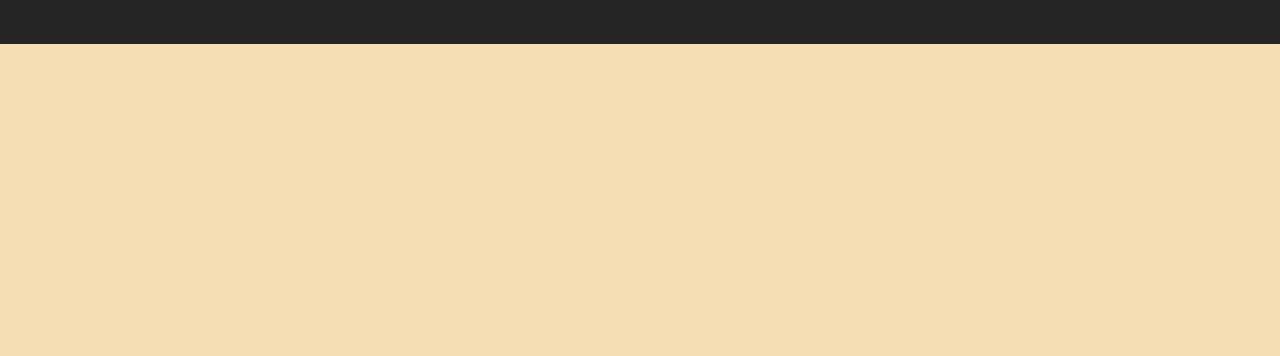
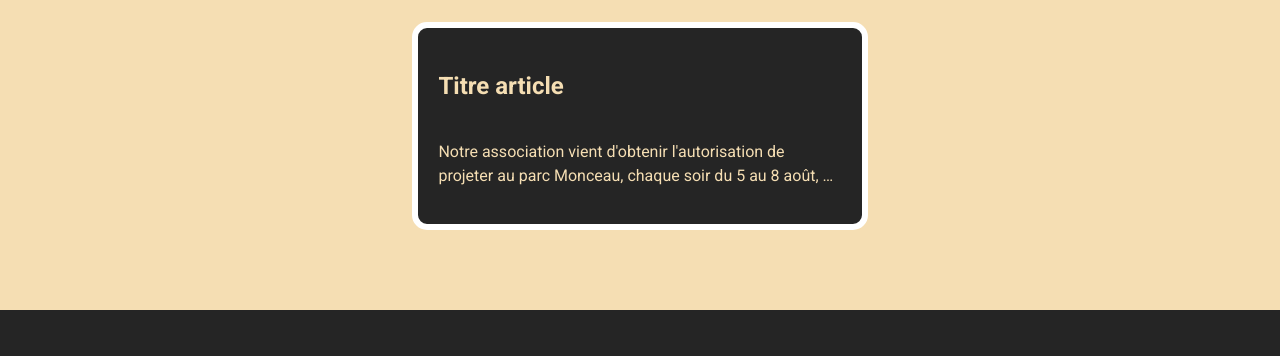
Before and after one commit to m-delacre/OCPHP_P3_maquettes, a website built with Vite: page news.html in a window 1280 px wide. Shown: the part 1920-2276 px from the top of the page. Before the commit the page ends 1964 px from the top, so only its background shows below. Built offline with nearby package versions, Linux system fonts and the light colour scheme.

Commit message:
modification style page article

```diff
--- a/news.html
+++ b/news.html
@@ -99,6 +99,31 @@
             Monceau, chaque soir du 5 au 8 août, de 18 heures à minuit.
           </p>
         </article>
+        <article>
+          <h2>Titre article</h2>
+          <p>
+            Notre association vient d'obtenir l'autorisation de projeter au parc
+            Monceau, chaque soir du 5 au 8 août, de 18 heures à minuit.
+          </p>
+        </article>
+        <article>
+          <h2>Titre article</h2>
+          <p>
+            Notre association vient d'obtenir l'autorisation de projeter au parc
+            Monceau, chaque soir du 5 au 8 août, de 18 heures à minuit. Lorem
+            ipsum dolor sit amet consectetur, adipisicing elit. Sequi, tempora
+            rem? Nostrum velit eveniet ducimus in voluptas, placeat
+            exercitationem, natus laboriosam quia officia fugit voluptate animi
+            debitis delectus odit perferendis?Lorem ipsum dolor, sit amet
+            consectetur adipisicing elit. Cumque ipsam quisquam ipsum deserunt
+            quae impedit minima delectus quidem, accusamus veniam earum vero
+            temporibus blanditiis dolore cupiditate suscipit aperiam laboriosam
+            tenetur. Lorem ipsum dolor sit amet consectetur adipisicing elit.
+            Temporibus, amet. Dicta officia totam harum deleniti cumque
+            voluptatibus quasi praesentium maxime nemo ratione? Sit tempora fuga
+            ab labore qui magni itaque?
+          </p>
+        </article>
       </section>
     </main>
     <footer>
--- a/package.json
+++ b/package.json
@@ -4,7 +4,7 @@
   "version": "0.0.0",
   "type": "module",
   "scripts": {
-    "dev": "vite --host",
+    "dev": "vite --host --open",
     "build": "vite build",
     "preview": "vite preview"
   },
--- a/style.css
+++ b/style.css
@@ -518,6 +518,13 @@ main {
 }
 
 /*  page articles */
+.articles-page{
+  display: flex;
+  align-items: center;
+  justify-content: center;
+  margin-top: 80px;
+  margin-bottom: 80px;
+}
 .articles-page > h1 {
   font-family: "Lobster", cursive;
   font-size: 50px;
```
